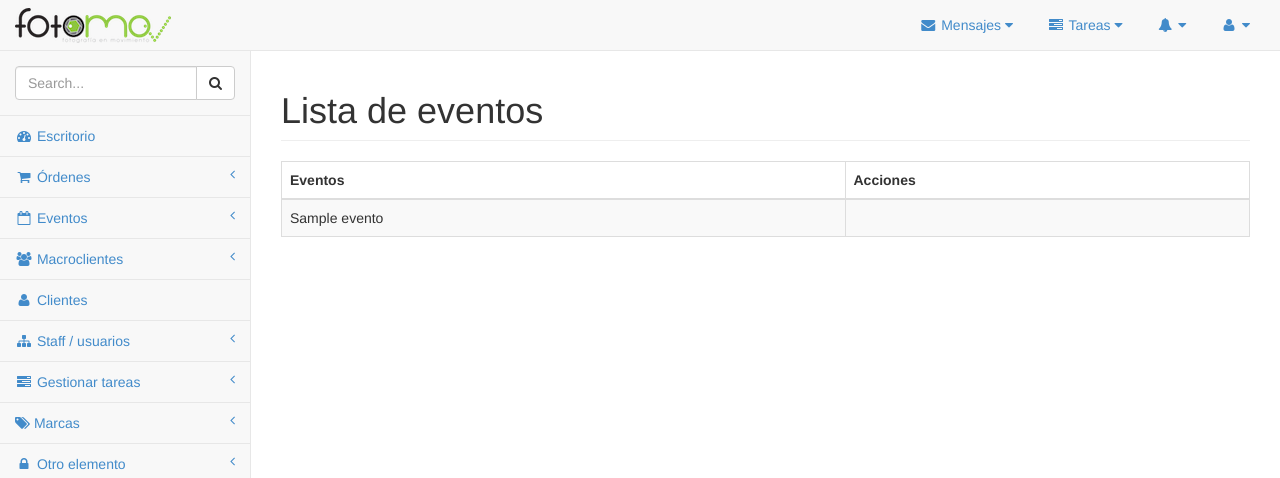
After one commit to NestorBracho/fotomov_old, a Django app: page /listar_evento/ in a window 1280 px wide. The commit adds this page. Shown: the top 478 px of the page. Run offline with Django 3.2, Linux system fonts and the light colour scheme; tables that the repository leaves empty hold one stand-in row (values such as "Sample post"); some libraries are stand-ins or nearby versions.

Commit message:
nuevo evento

```diff
--- a/evento/views.py
+++ b/evento/views.py
@@ -25,6 +25,10 @@ def encargado_ajax(request):
     data = serializers.serialize('json', contacto, fields =('nombre'))
     return HttpResponse(data, mimetype='application/json')
 
+def listar_evento(request):
+    eventos = Evento.objects.all()
+    return render_to_response('evento/listar_evento.html', {'eventos':eventos}, context_instance = RequestContext(request))
+
 def locacion_ajax(request):
     locaciones = Direccion.objects.filter(nombre__contains=request.GET['locacion'])
     if len(locaciones)>0:
--- a/fotomov/templates/admin.html
+++ b/fotomov/templates/admin.html
@@ -217,7 +217,7 @@
                         <a href="#"><i class="fa fa-calendar-o fa-fw"></i> Eventos<span class="fa arrow"></span></a>
                         <ul class="nav nav-second-level">
                             <li>
-                                <a href="#">Lista de eventos</a>
+                                <a href="/listar_evento">Lista de eventos</a>
                             </li>
                             <li>
                                 <a href="#">Calendario de eventos</a>
--- /dev/null
+++ b/fotomov/templates/evento/listar_evento.html
@@ -0,0 +1,19 @@
+{% extends 'tabla.html' %}
+{% load bootstrap %}
+{% block titulo %}
+Lista de eventos
+{% endblock %}
+{% block tabla %}
+<table class="table table-striped table-bordered table-hover" id="content">
+    <thead>
+        <th>Eventos</th>
+        <th>Acciones</th>
+    </thead>
+    {% for evento in eventos %}
+        <tr>
+            <td>{{ evento.nombre }}</td>
+            <td></td>
+        </tr>
+    {% endfor %}
+</table>
+{% endblock %}
--- a/fotomov/urls.py
+++ b/fotomov/urls.py
@@ -53,4 +53,5 @@ urlpatterns = patterns('',
     url(r'^editar_cliente/(?P<id_cliente>\d+)/$', 'clientes.views.editar_cliente'),
     url(r'^eliminar_cliente/(?P<id_cliente>\d+)/$', 'clientes.views.eliminar_cliente'),
     url(r'^libreta_incluida/(?P<id_input>.*)$', 'direcciones.views.libreta_incluida'),
+    url(r'^listar_evento/$', 'evento.views.listar_evento'),
 )
```
Also changed, not shown: fotomov/templates/evento/nuevo_evento.html (+12 -7 lines).
